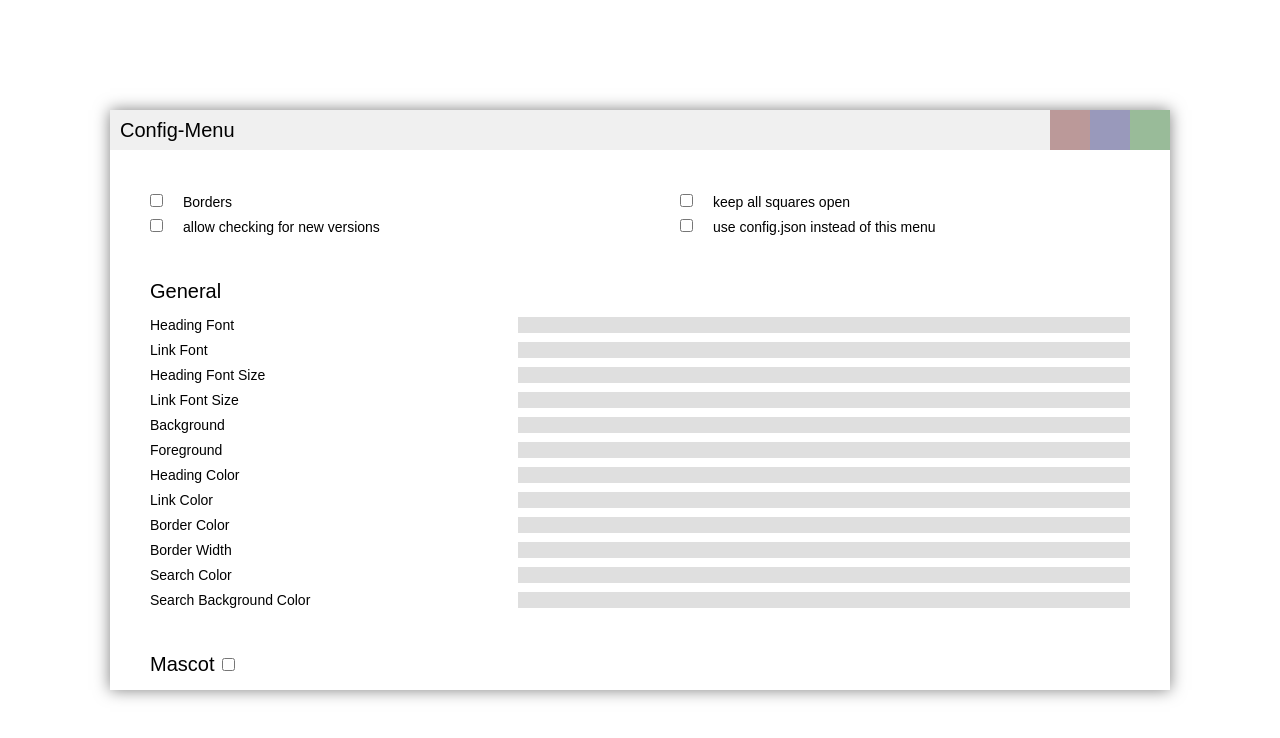
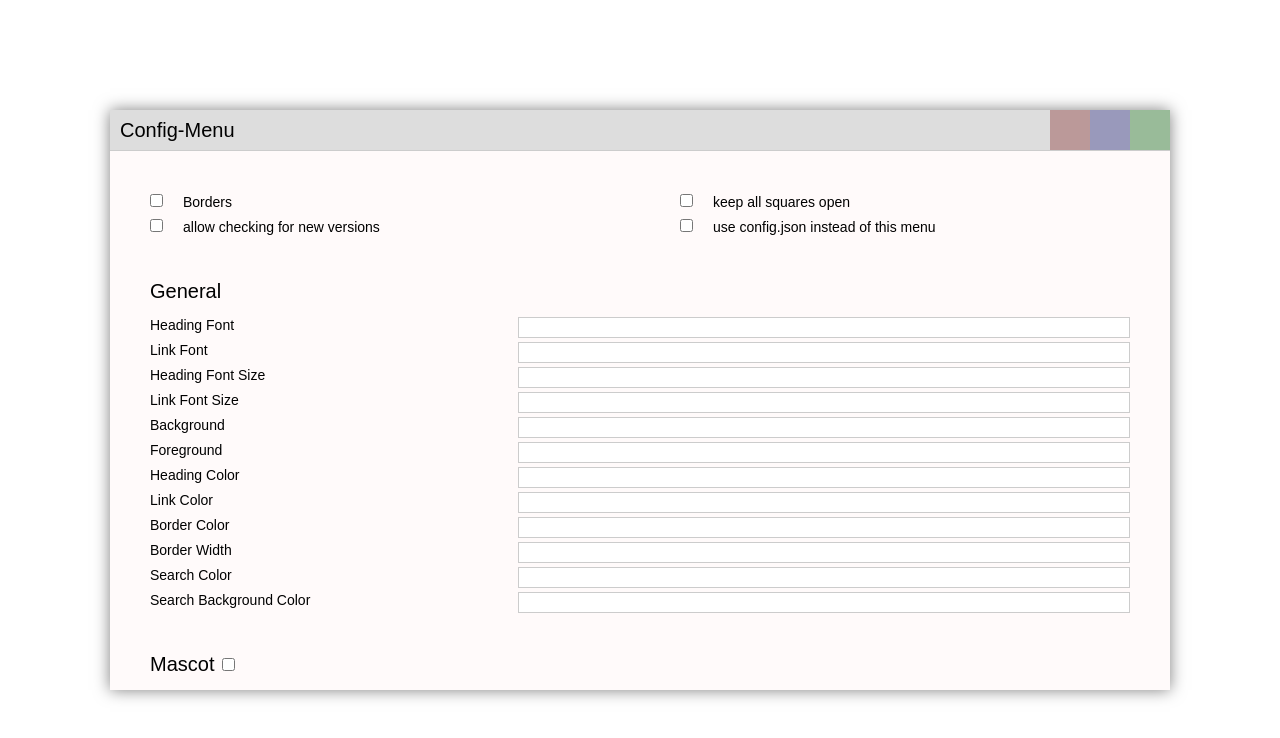
Before and after one commit to etacarinaea/startpage, a plain HTML site: page index.html in a window 1280 px wide. Drawn offline with nearby package versions, Linux system fonts and the light colour scheme.

Commit message:
Update configmenu css

```diff
--- a/css/style.css
+++ b/css/style.css
@@ -109,7 +109,7 @@ span {
     width:100%;
     height:100%;
 
-    background-color:#fff;
+    background-color:#fffafa;
     box-shadow:0 0 15px rgba(0,0,0,0.5);
 }
 
@@ -118,10 +118,12 @@ span {
     font-size:20px;
     padding-left:10px;
 
-    background-color:#f0f0f0;
+    background-color:#ddd;
+    border-bottom:1px solid #ccc;
 }
 
 #content {
+    margin-top: -1px;
     height:calc(100% - 40px);
     overflow-y: auto;
 }
@@ -145,10 +147,10 @@ span {
 #configmenu input[type="text"] {
     width:60%;
     margin:4px 40px 0 0;
+    line-height:19px;
     padding:0 0 0 5px;
     border-radius:0;
-    border:none;
-    background-color:#dfdfdf;
+    border:1px solid #ccc;
     float:right;
 }
 
```
